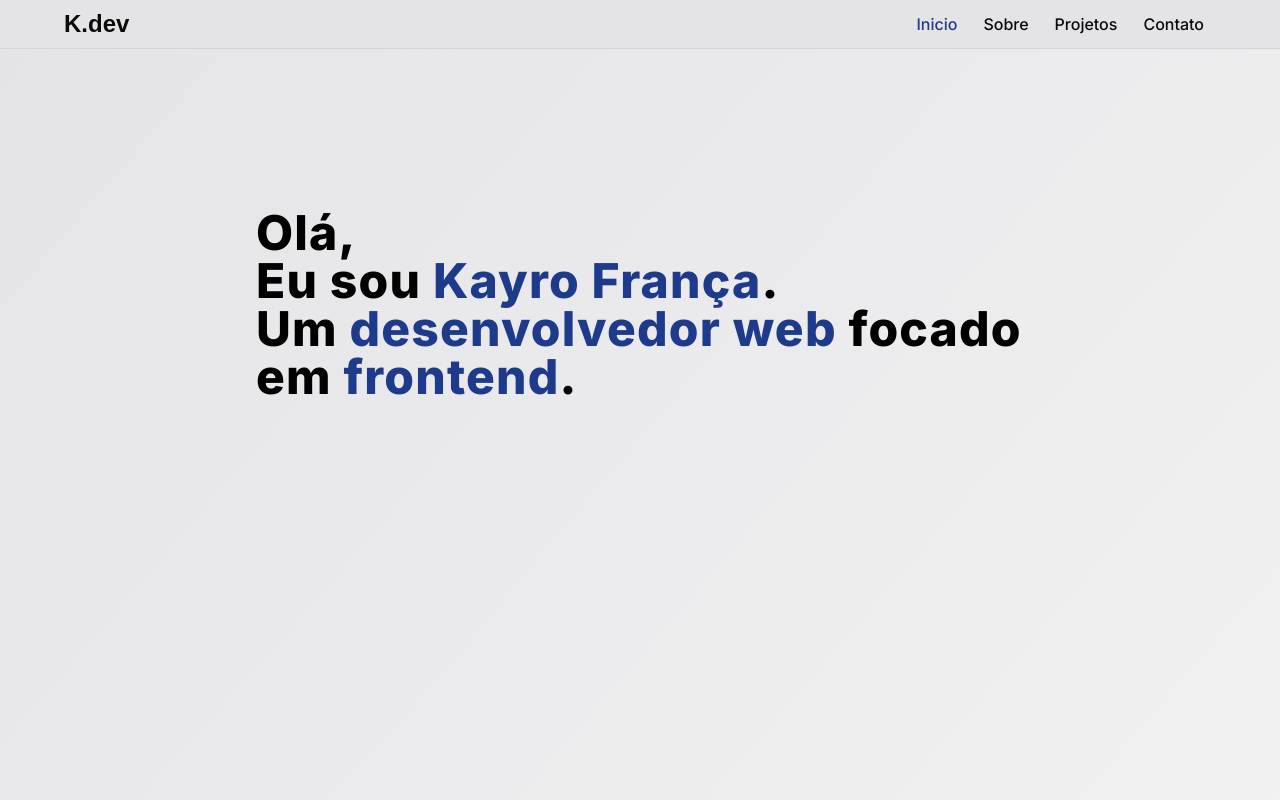
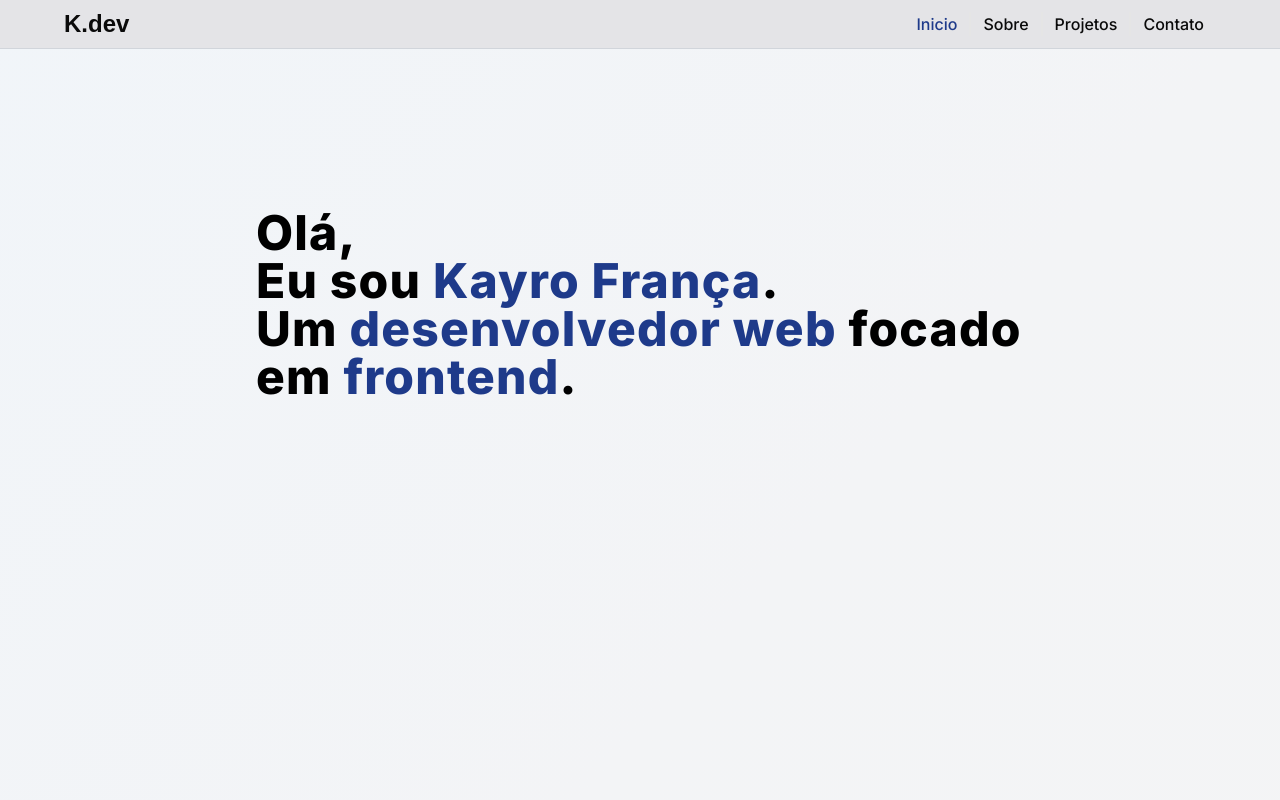
Before and after one commit to Kako-0/my-portfolio, a Next.js app: page / in a window 1280 px wide. Shown: the top 800 px of the page. Built offline with nearby package versions, Linux system fonts and the light colour scheme; a web font is replaced by a local one.

Commit message:
update bg gradient, smooth scroll-behavior

```diff
--- a/src/app/globals.css
+++ b/src/app/globals.css
@@ -3,5 +3,13 @@
 @tailwind utilities;
 
 body {
-  @apply bg-gradient-to-tl from-neutral-100 to-zinc-200 max-h-full;
+  @apply bg-gradient-to-br from-slate-100 via-gray-100 to-zinc-100 max-h-full;
 }
+
+html {
+  scroll-behavior: smooth;
+}
+
+section {
+  scroll-margin-top: 8rem;
+}
```
